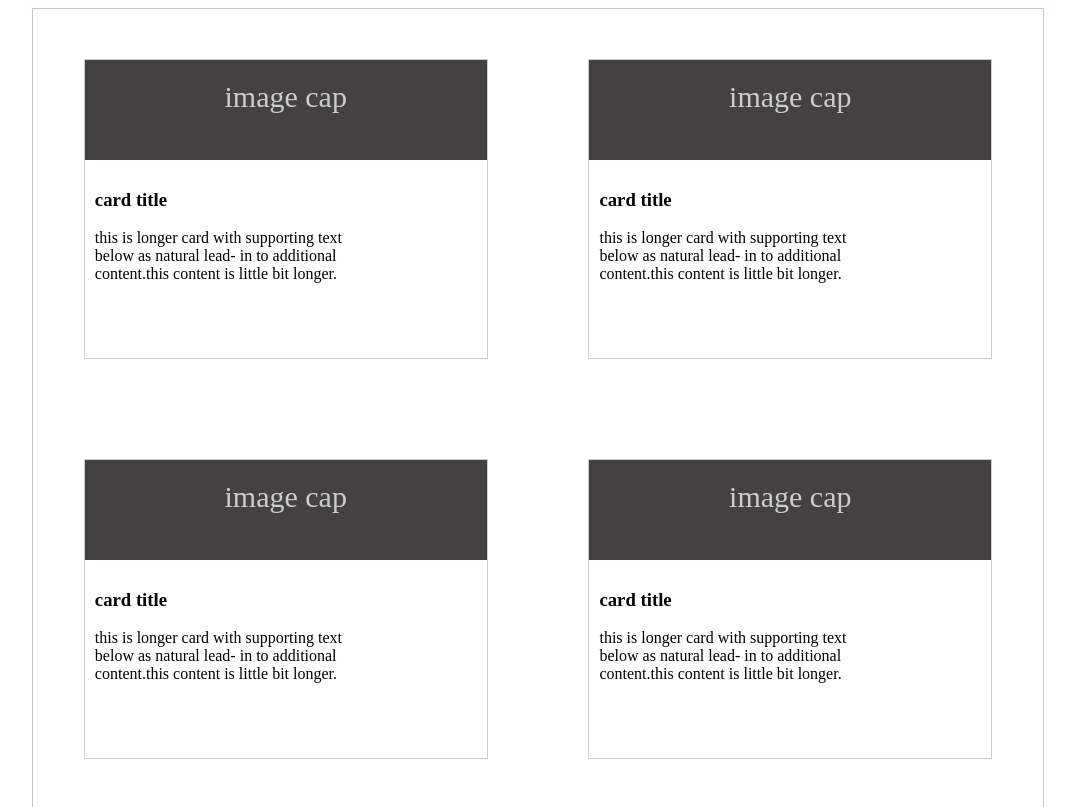
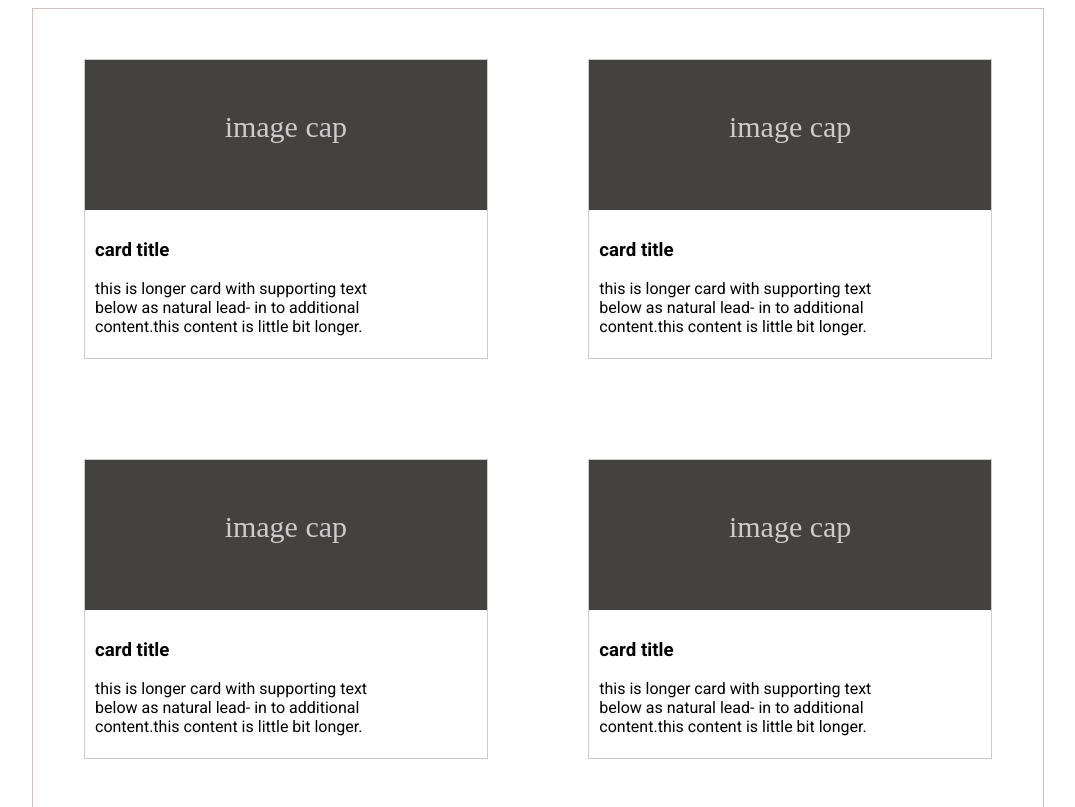
Before and after one commit to safeelanasreen/task-2-using-flex, a plain HTML site: page index.html in a window 1280 px wide. Shown: the top 807 px of the page, without its empty margins (102-1177 px from the left). Drawn offline with Linux system fonts and the light colour scheme.

Commit message:
Update style.css

```diff
--- a/style.css
+++ b/style.css
@@ -10,7 +10,8 @@
 .row{
 flex-wrap: wrap;
 display: flex;
-justify-content: space-around;
+justify-content: space-evenly;
+
 }
 .card{
     width:40%;
@@ -23,9 +24,10 @@ justify-content: space-around;
     background-color: rgb(68, 65, 65);
     color: #ccc;
     text-align: center;
-    height: 100px;
-    margin-top: 0;
-    padding: 20px;
+    height: 150px;
+
+    padding-top: 50px;
+
 }
 div.card-header{
     font-size: 30px;
@@ -35,7 +37,9 @@ div.card-header{
 }
 .card-body{
     padding:10px;
-    /* box-sizing: border-box; */
+    box-sizing: border-box;
+    font-family: 'Roboto', sans-serif;
+    height: 150px;
 
 
 }
```
